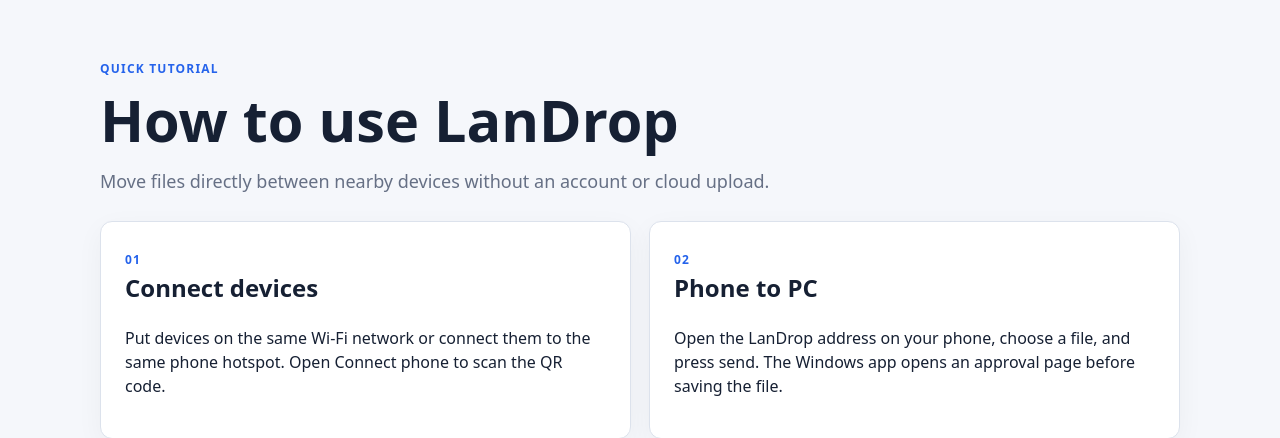
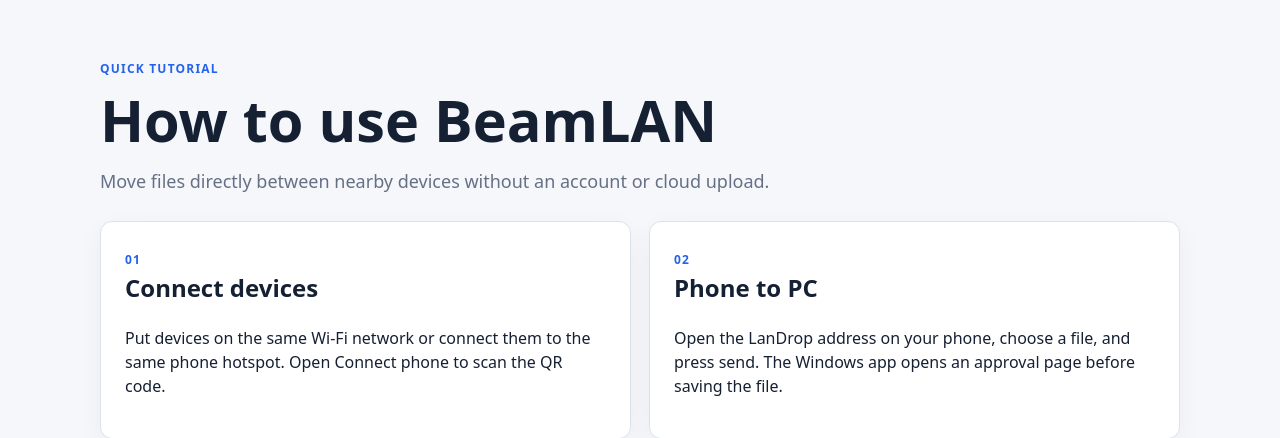
Before and after one commit to aldanedev-create/BeamLAN, a Python web app: template app/templates/ui/tutorial.html in a window 1280 px wide. Shown: the part 78-516 px from the top of the page. Run offline with Jinja, Linux system fonts and the light colour scheme; the template is opened without the code that fills it, so the values that code supplies are empty.

Commit message:
Update tutorial.html

```diff
--- a/app/templates/ui/tutorial.html
+++ b/app/templates/ui/tutorial.html
@@ -3,7 +3,7 @@
 {% block content %}
 <section class="hero compact">
     <p class="eyebrow">Quick tutorial</p>
-    <h1>How to use LanDrop</h1>
+    <h1>How to use BeamLAN</h1>
     <p>Move files directly between nearby devices without an account or cloud upload.</p>
 </section>
 <section class="tutorial-grid">
```
